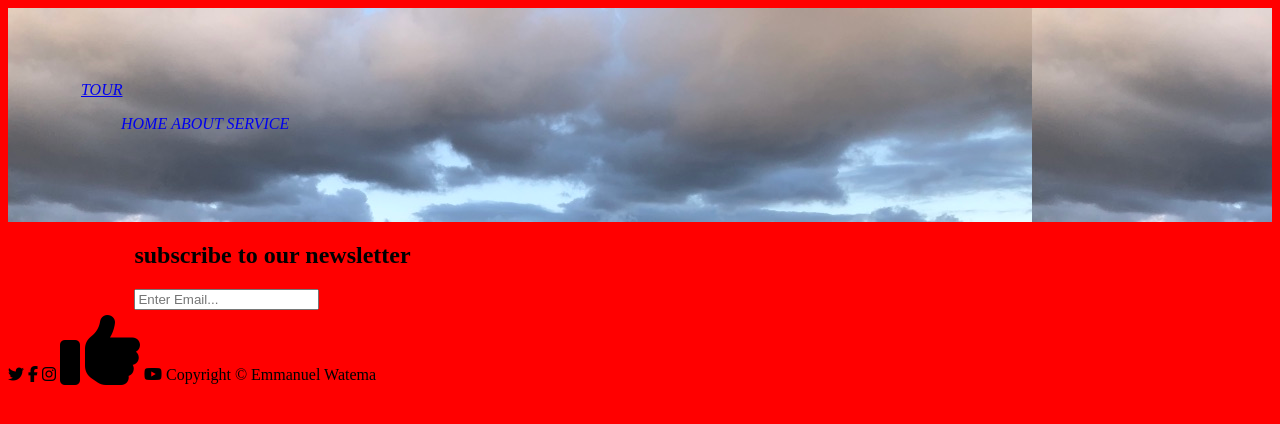
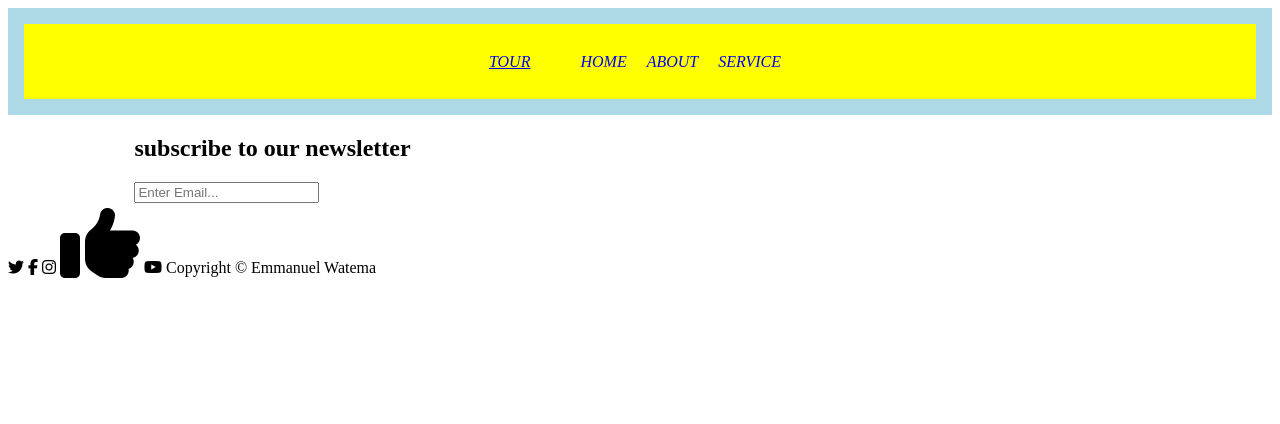
Before and after one commit to watema/watema.github.io, a plain HTML site: page index.html in a window 1280 px wide. Drawn offline with Linux system fonts and the light colour scheme.

Commit message:
fix navigation

```diff
--- a/styles/about.css
+++ b/styles/about.css
@@ -15,26 +15,7 @@ body {
   background-image: url('images/we.jpg');
 }
 
-.navigation-links li {
-  list-style: none;
-  display: inline;
-}
-
-.navigation-links a {
-  text-decoration: none;
-}
-
-.test {
-  font-size: 48px;
-  color: blue;
-}
-
 .container {
   width: 80%;
   margin: auto;
 }
-
-.service-header {
-  text-align: center;
-  font-size: 48px;
-}
--- a/styles/globalStyles.css
+++ b/styles/globalStyles.css
@@ -1,3 +1,39 @@
-body {
-  background-color: red;
+header {
+  /* background-image: url('../images/we.jpg'); */
+  /* background-color:yellow; */
+  background: lightblue;
+  color: black;
+  padding: 16px;
+  margin-bottom: 10px;
+  display: flex;
+  height: 75px;
 }
+
+nav {
+  display: flex;
+  align-items: center;
+  justify-content: center;
+  width: 100%;
+  background-color: yelllow;
+  font-style: italic;
+  padding: 28px;
+}
+
+nav ul {
+  display: flex;
+  align-items: center;
+  justify-content: center;
+}
+
+.navigation-links li {
+  list-style: none;
+  display: flex;
+  justify-content: center;
+}
+
+.navigation-links li a {
+  margin: 10px;
+  display: inline-flex;
+  justify-content: center;
+  text-decoration: none;
+}
--- a/styles/index.css
+++ b/styles/index.css
@@ -4,17 +4,9 @@
    color: blue;
  }
 
- header {
-   background-image: url('../images/we.jpg');
-   /* background-color:yellow; */
-   color: black;
-   padding: 45px;
-   margin-bottom: 10px;
-   display: flex;
- }
-
  nav {
-   background-color: yelllow;
+   width: 100%;
+   background-color: yellow;
    font-style: italic;
    padding: 28px;
  }
--- a/styles/service.css
+++ b/styles/service.css
@@ -1,15 +1,3 @@
-nav {
-  background-color: yelllow;
-  font-style: italic;
-  padding: 28px;
-}
-
-.navigation-links li {
-  list-style: none;
-  display: flex;
-  justify-content: center;
-}
-
 .navigation-links a {
   text-decoration: none;
 }
```
